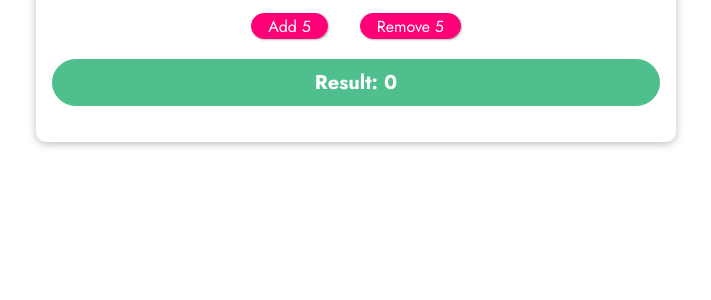
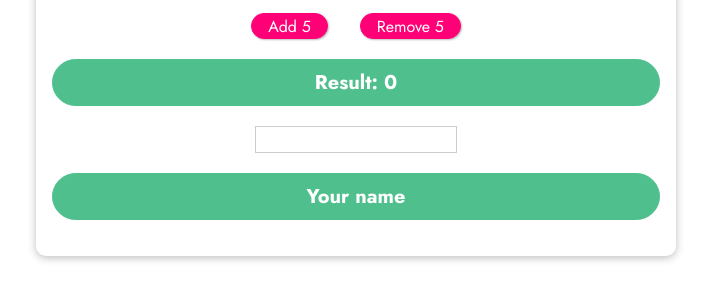
Before and after one commit to neertoon/vue-01-basics, a plain HTML site: page lekcja1-eventy/index.html in a window 1280 px wide. Shown: the part 286-586 px from the top of the page, without its empty margins (284-995 px from the left). Drawn offline with nearby package versions, Linux system fonts and the light colour scheme.

Commit message:
Eventy - przekazywanie natywnego zdarzenia JS

```diff
--- a/lekcja1-eventy/app.js
+++ b/lekcja1-eventy/app.js
@@ -2,6 +2,7 @@ const app = Vue.createApp({
   data() {
     return {
       counter: 0,
+      name: '',
     };
   },
   methods: {
@@ -10,6 +11,9 @@ const app = Vue.createApp({
     },
     reduce(n) {
       this.counter = this.counter - n;
+    },
+    setName(event, nazwisko) {
+      this.name =  event.target.value + ' ' + nazwisko;
     }
   }
 });
--- a/lekcja1-eventy/index.html
+++ b/lekcja1-eventy/index.html
@@ -21,6 +21,8 @@
       <button v-on:click="add(5)">Add 5</button>
       <button v-on:click="reduce(5)">Remove 5</button>
       <p>Result: {{ counter }}</p>
+      <input type="text" v-on:input="setName($event, 'Nazwisko')" />
+      <p>Your name {{ name }}</p>
     </section>
   </body>
 </html>
```
